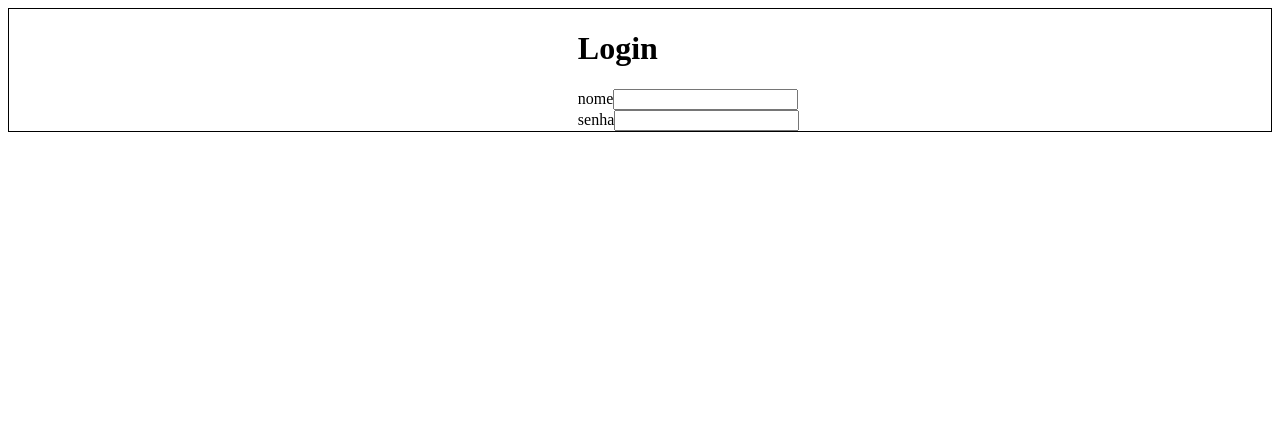
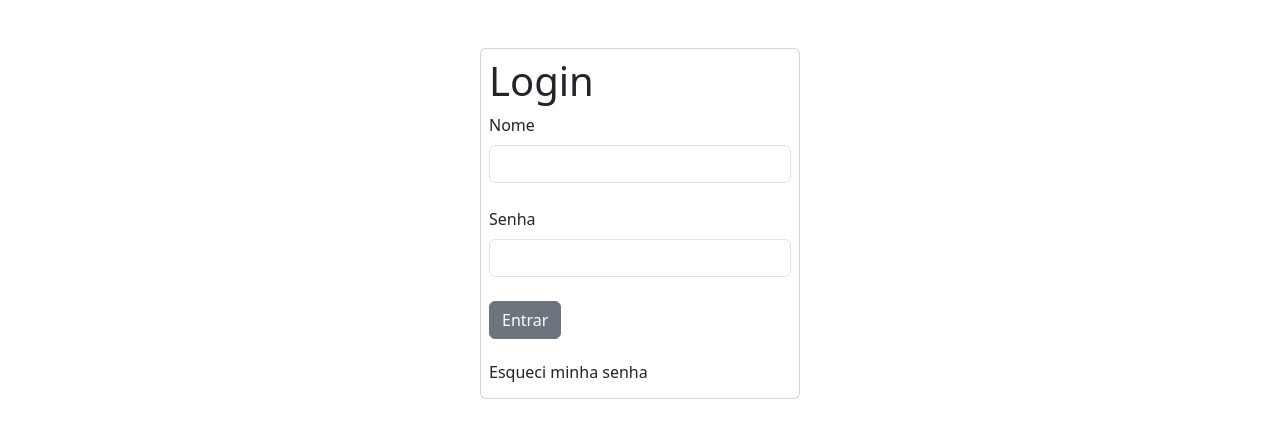
Before and after one commit to SilasNR/To-do-front-end, a React (Create React App) app: page / in a window 1280 px wide. Shown: the top 438 px of the page. Built offline with nearby package versions, Linux system fonts and the light colour scheme.

Commit message:
atualização tela Login

```diff
--- a/package.json
+++ b/package.json
@@ -6,9 +6,11 @@
     "@testing-library/jest-dom": "^5.17.0",
     "@testing-library/react": "^13.4.0",
     "@testing-library/user-event": "^13.5.0",
+    "bootstrap": "^5.3.3",
     "react": "^18.3.1",
     "react-dom": "^18.3.1",
     "react-scripts": "5.0.1",
+    "reactstrap": "^9.2.2",
     "web-vitals": "^2.1.4"
   },
   "scripts": {
--- a/src/index.js
+++ b/src/index.js
@@ -1,5 +1,7 @@
 import React from "react";
 import ReactDOM from "react-dom";
+import 'bootstrap/dist/css/bootstrap.css';
+import { Button, Card, Input, Label } from "reactstrap";
 
 
 
@@ -19,15 +21,55 @@ class App extends React.Component {
 
     return (
       <div>
-        <div style={{border:" 1px solid black", paddingLeft:"45%"}}>
-        <form>
-          <h1>Login</h1>
-          <label >nome</label>
-          <input type="text" /><br/>
-          <label>senha</label>
-          <input type="text" />
-        </form>
-        </div>
+        <Card className="w-25 p-2 mt-5 container">
+          <form>
+            <div className="row justify-content-center">
+
+              <div className="col-12">
+                <h1>Login</h1>
+              </div>
+            </div>
+
+            <div className="row justify-content-center">
+              <div className="col-12">
+                <Label >Nome</Label>
+              </div>
+
+            </div>
+            <div className="row justify-content-center">
+              <div className="col-12">
+                <Input type="text" /><br />
+              </div>
+
+            </div>
+            <div className="row justify-content-center">
+              <div className="col-12">
+                <Label >Senha</Label>
+              </div>
+
+            </div>
+            <div className="row justify-content-center">
+              <div className="col-12">
+                <Input type="text" />
+              </div>
+
+            </div>
+            <div className="row justify-content-center mt-4">
+              <div className="col-12">
+                <Button >Entrar</Button>
+              </div>
+
+            </div>
+
+            <div className="row justify-content-center mt-4">
+
+              <div className="col-12">
+                <h6><a>Esqueci minha senha</a></h6>
+              </div>
+            </div>
+
+          </form>
+        </Card>
       </div>
     );
   }
```
Also changed, not shown: 1 other file (tests, documents, lock files or other folders).
